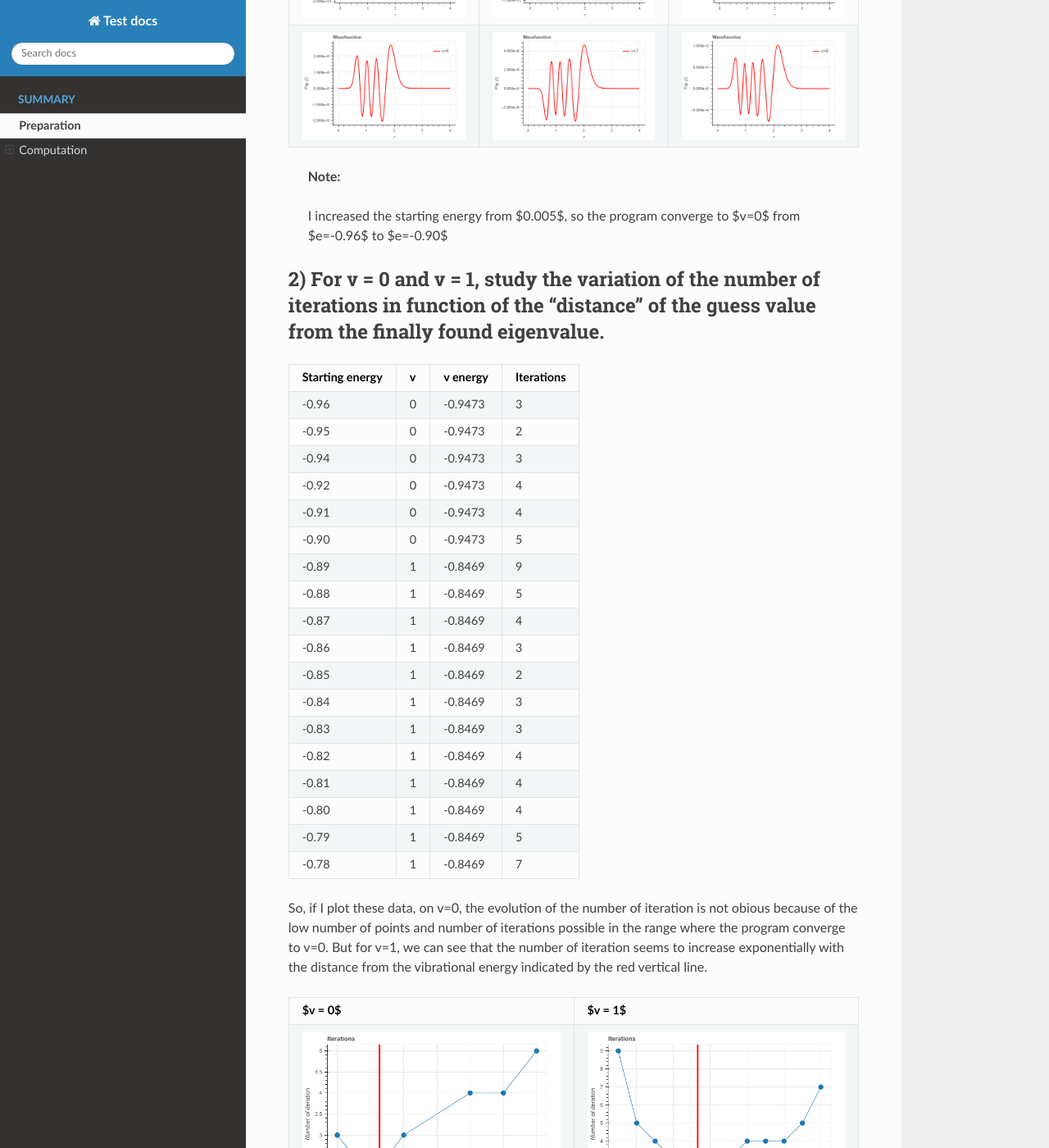
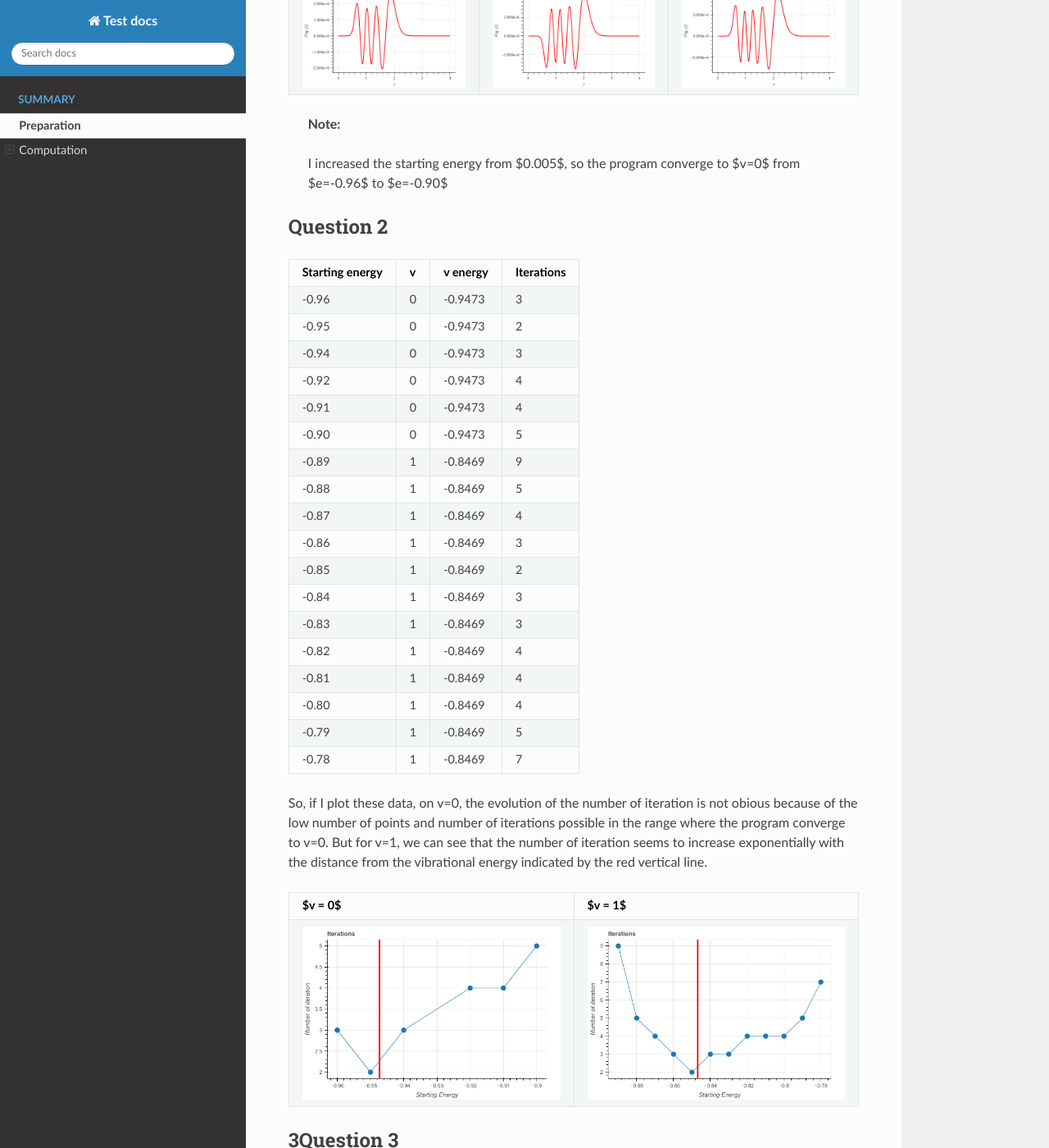
Before and after one commit to Leirof/M1-Schrodinger_Integration, a Sphinx documentation site: the page built from docs/Report.md, in a window 1280 px wide and 1400 px high, scrolled down 1773 px. Shown: the whole window at 82% size. Built offline with Sphinx 7.4.7 and the Read the Docs theme 2.0.0, drawn with Linux system fonts in a browser that asks for light colours; some of the changed text lies outside the part shown.

Commit message:
Modified titles

```diff
--- a/docs/Report.md
+++ b/docs/Report.md
@@ -36,7 +36,7 @@ $$
 
 # Computation
 
-## 1) Determine numerically the vibrational energies and compare them to the theoretical values issued from the Morse potential.
+## Question 1
 
 While trying to run the program with $e <= -0.97$, I obtain wrong convergeance. With upper starting energy, I converge to good vibrational levels:
 
@@ -64,7 +64,7 @@ While trying to run the program with $e <= -0.97$, I obtain wrong convergeance.
 >
 > I increased the starting energy from $0.005$, so the program converge to $v=0$ from $e=-0.96$ to $e=-0.90$
 
-## 2) For v = 0 and v = 1, study the variation of the number of iterations in function of the “distance” of the guess value from the finally found eigenvalue.
+## Question 2
 
 
 | Starting energy | v | v energy | Iterations |
@@ -95,7 +95,7 @@ So, if I plot these data, on v=0, the evolution of the number of iteration is no
 | ---------------------------------- | ---------------------------------- |
 | ![](images/iteration_for_v0.png) | ![](images/iteration_for_v1.png) |
 
-## 3) Study the influence of r0, rN , N, ε and τ on the number of iterations and the exactness of the result for v = 0 and for an highly excited vibrational level (at least v = 10).
+## 3Question 3
 
 I will analyse the influence of these parameters by starting from 2 differents energies:
 
@@ -171,7 +171,7 @@ In order to have a huge amount of iteration, I use -0.78 as starting energy
 
 The results are not at all what I expected, but it appear that I misunderstood the role of $\epsilon$. I thook it was a precision parameter, but it is actually just a value that is used to increase the wavefunction when we start to make the shooting method. So, giving that fact that we make the wave propagate from the 2 sides and we normalize it after with a coefficient that allow to perfrectly match the 2 propagations, at the end, the epsilon coefficient does not change anything. It only change the flatnesse of the wave that is drawed by the shooting methode before the normalisation. So in the end, we can see that this coefficient as no effect here.
 
-## 4) To understand the reason, plot a graph of variation of $\delta e$ as a function of $e$ for e
+## Question 4
 
 Theoritically, we expect this behavior:
 
@@ -186,3 +186,5 @@ We retrieve the oscillation that are decresing in amplitude in function of $e$.
 We can also see that ths intersection correspond to the energy of the vibrational levels. For exemple, here is the first node, that have an energy of $-0.9473$:
 
 ![](images/4-hover.png)
+
+## Question 5
```
